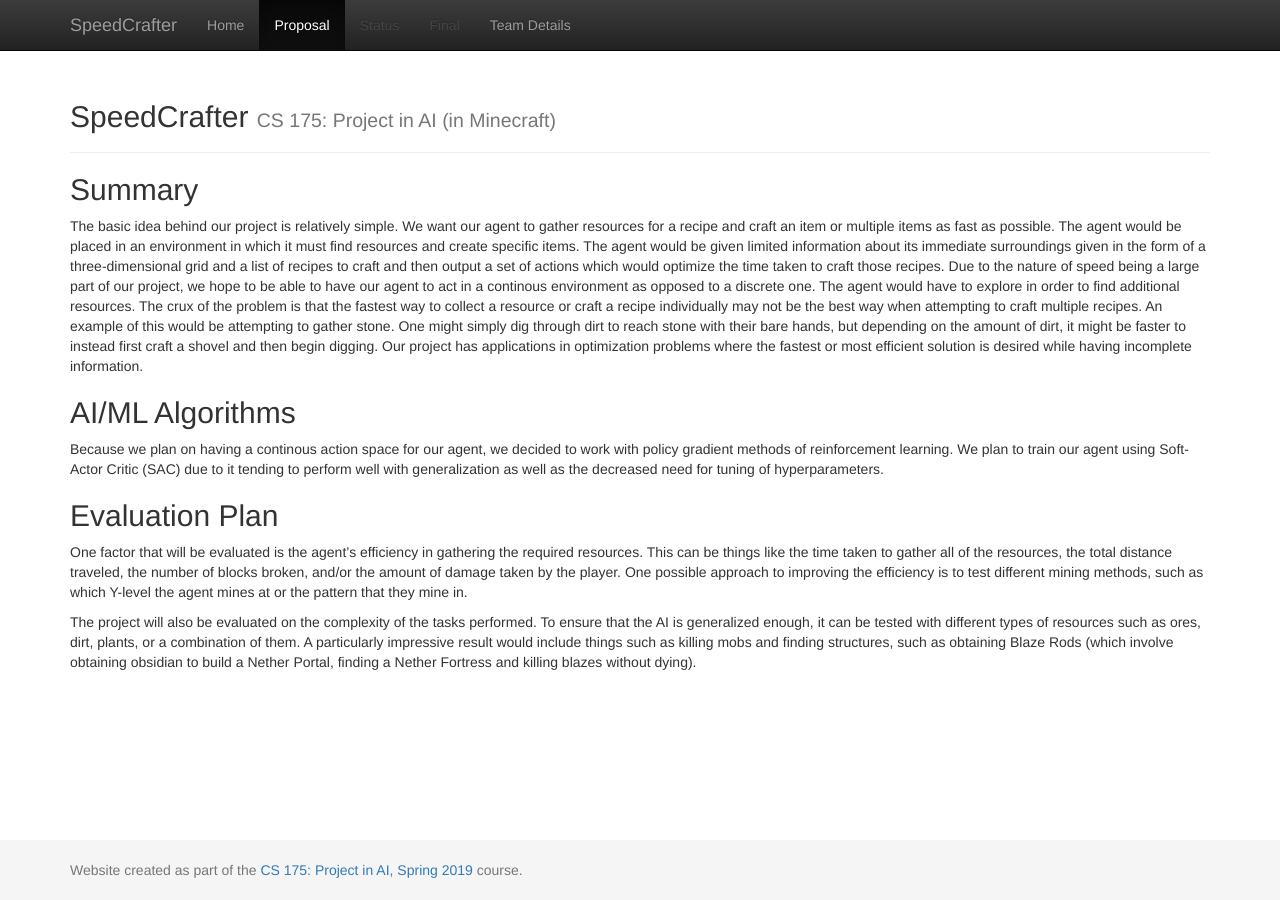
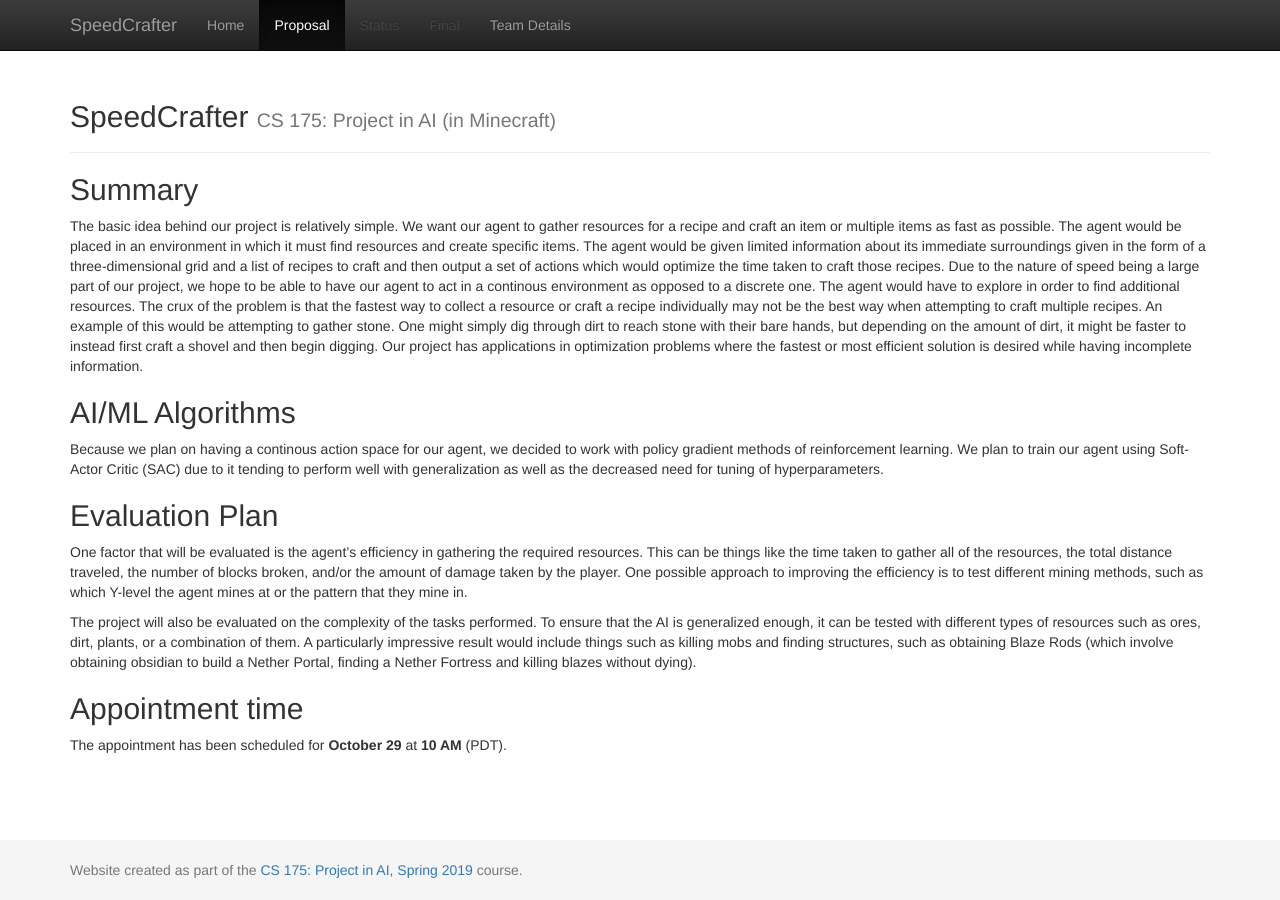
Before and after one commit to jhnguyen521/SpeedCrafter, a Jekyll site: the page built from docs/proposal.md, in a window 1280 px wide. Built offline with Jekyll 4.4.1, drawn with Linux system fonts in a browser that asks for light colours.

Commit message:
Add appointment time

```diff
--- a/docs/proposal.md
+++ b/docs/proposal.md
@@ -15,3 +15,6 @@ Because we plan on having a continous action space for our agent, we decided to
 One factor that will be evaluated is the agent's efficiency in gathering the required resources. This can be things like the time taken to gather all of the resources, the total distance traveled, the number of blocks broken, and/or the amount of damage taken by the player. One possible approach to improving the efficiency is to test different mining methods, such as which Y-level the agent mines at or the pattern that they mine in.
 
 The project will also be evaluated on the complexity of the tasks performed. To ensure that the AI is generalized enough, it can be tested with different types of resources such as ores, dirt, plants, or a combination of them. A particularly impressive result would include things such as killing mobs and finding structures, such as obtaining Blaze Rods (which involve obtaining obsidian to build a Nether Portal, finding a Nether Fortress and killing blazes without dying).
+
+## Appointment time
+The appointment has been scheduled for **October 29** at **10 AM** (PDT).
```
